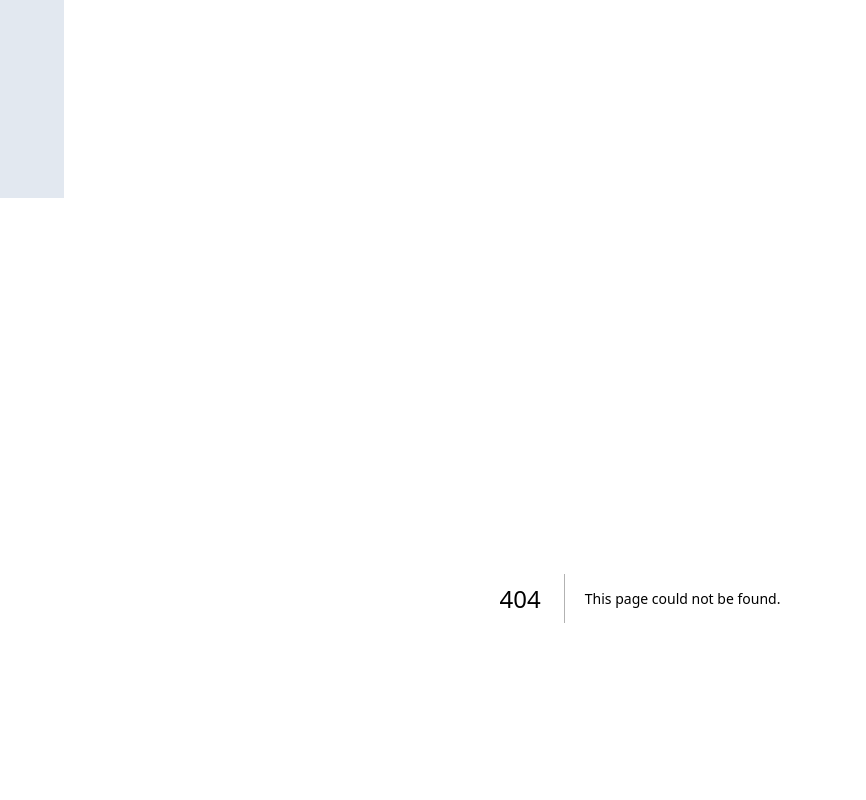
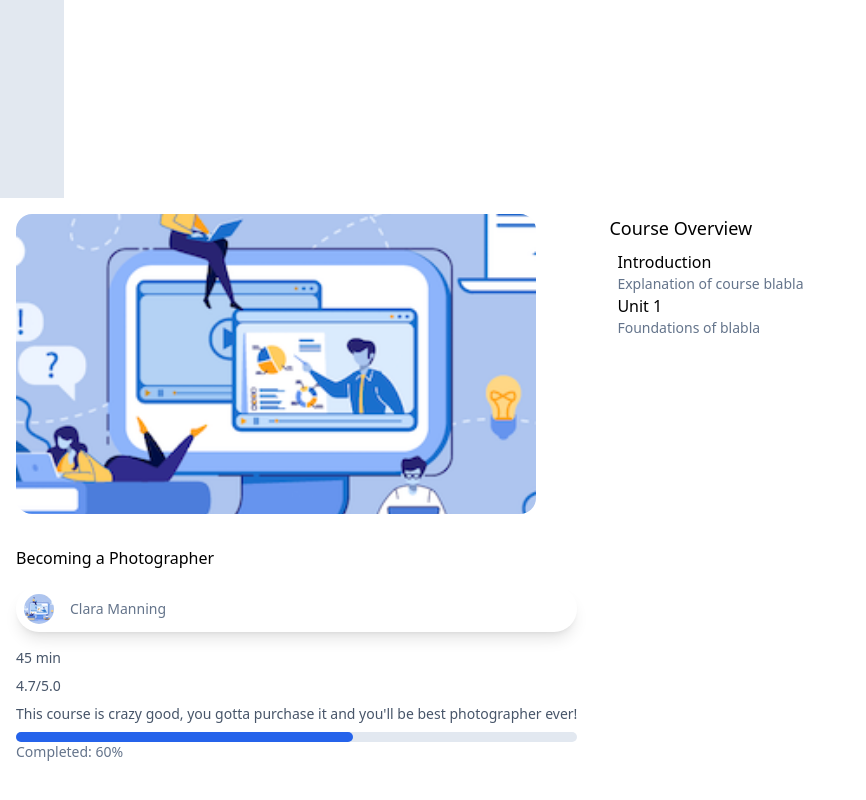
Before and after one commit to 202303-PRM-TR-FEW/CapstoneProject-Team2, a Next.js app: page /spesificCourse in a window 1280 px wide. Before the commit this address had no page. Shown: the part 602-1402 px from the top of the page, without its empty margins (0-866 px from the left). Built offline with nearby package versions, Linux system fonts and the light colour scheme.

Commit message:
spesific course page

```diff
--- /dev/null
+++ b/app/spesificCourse/page.js
@@ -0,0 +1,13 @@
+import CourseInfoCard from "@/components/CourseInfoCard";
+import CourseOverview from "@/components/CourseOverview";
+
+const page = () => {
+  return (
+    <div className="flex flex-col md:flex-row">
+      <CourseInfoCard className="md:w1-2" />
+      <CourseOverview className="md:w1-2" />
+    </div>
+  );
+};
+
+export default page;
--- /dev/null
+++ b/components/CourseOverview.js
@@ -0,0 +1,15 @@
+const CourseOverview = () => {
+  return (
+    <div className="rounded-2xl m-4">
+      <div className="text-lg">Course Overview</div>
+      <div className="p-2">
+        <h2>Introduction</h2>
+        <p className="text-slate-500 text-sm">Explanation of course blabla</p>
+        <h2>Unit 1</h2>
+        <p className="text-slate-500 text-sm">Foundations of blabla</p>
+      </div>
+    </div>
+  );
+};
+
+export default CourseOverview;
```
